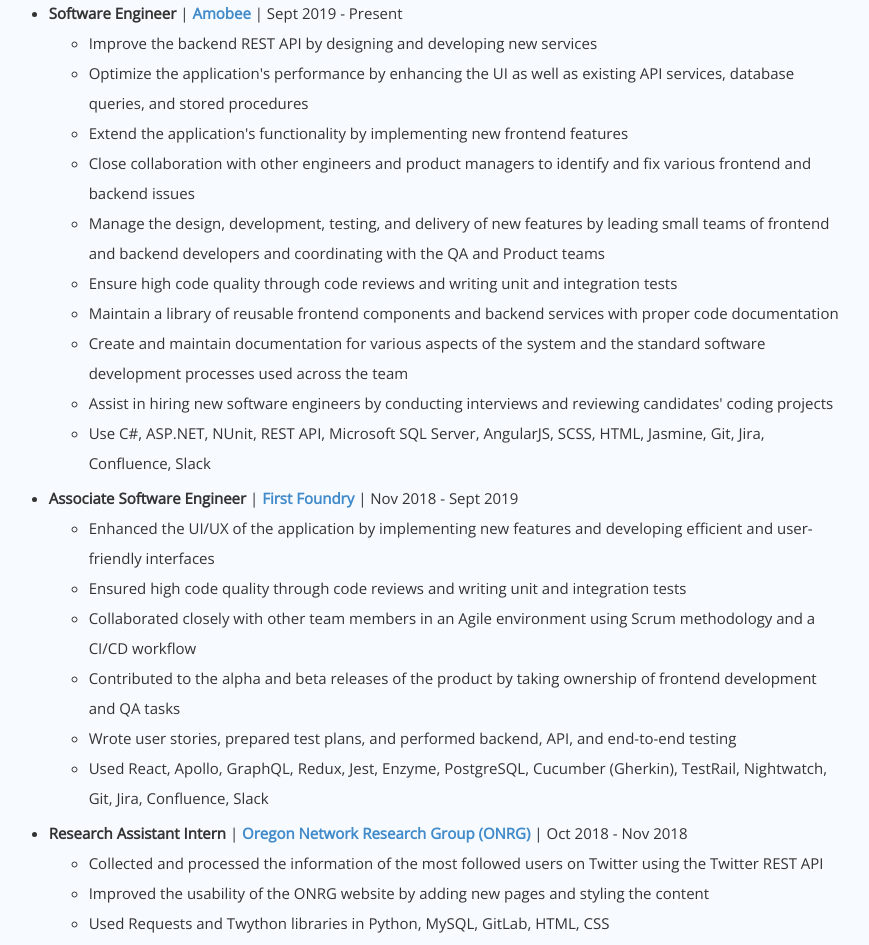
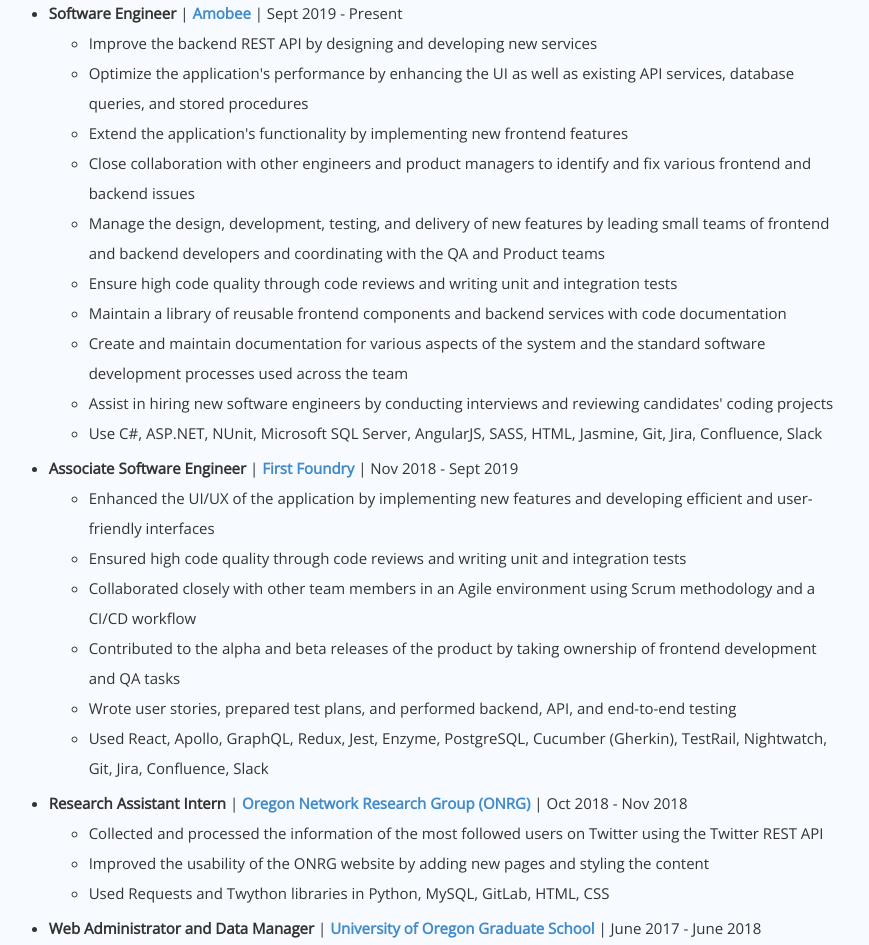
Before and after one commit to hoomanm/hoomanm.github.io, a plain HTML site: page index.html in a window 1280 px wide. Shown: the part 1664-2609 px from the top of the page, without its empty margins (393-1262 px from the left). Drawn offline with nearby package versions, Linux system fonts and the light colour scheme.

Commit message:
Updated resume

```diff
--- a/index.html
+++ b/index.html
@@ -181,10 +181,10 @@
                     <li>Close collaboration with other engineers and product managers to identify and fix various frontend and backend issues</li>
                     <li>Manage the design, development, testing, and delivery of new features by leading small teams of frontend and backend developers and coordinating with the QA and Product teams</li>
                     <li>Ensure high code quality through code reviews and writing unit and integration tests</li>
-                    <li>Maintain a library of reusable frontend components and backend services with proper code documentation</li>
+                    <li>Maintain a library of reusable frontend components and backend services with code documentation</li>
                     <li>Create and maintain documentation for various aspects of the system and the standard software development processes used across the team</li>
                     <li>Assist in hiring new software engineers by conducting interviews and reviewing candidates' coding projects</li>
-                    <li>Use C#, ASP.NET, NUnit, REST API, Microsoft SQL Server, AngularJS, SCSS, HTML, Jasmine, Git, Jira, Confluence, Slack</li>
+                    <li>Use C#, ASP.NET, NUnit, Microsoft SQL Server, AngularJS, SASS, HTML, Jasmine, Git, Jira, Confluence, Slack</li>
                 </ul>
               </li>
               <li class="information-line"><b> Associate Software Engineer </b> | <b> <a href="https://www.firstfoundry.co/" target="_blank" > First Foundry</a> </b> | Nov 2018 - Sept 2019
@@ -269,7 +269,7 @@
               </li>
               <li class="information-line project-item">Implemented several Artificial Intelligence techniques for game playing (Pac-Man game) including informed and uninformed search algorithms, Minimax and Expectimax algorithms, Markov Decision Processes, and Reinforcement Learning, using Python, <b>Artificial Intelligence Course</b>, Fall 2016</li>
 
-              <li class="information-line project-item">Designed and developed a website providing an online platform for playing Scattergories,a multiplayer text-based version of the game, using Ruby on Rails, HTML, CSS, Javascript, jQuery, MySQL, Git; <b>Software Engineering Course</b>, Spring 2015</li>
+              <li class="information-line project-item">Designed and developed a website providing an online platform for playing Scattergories, a multiplayer text-based version of the game, using Ruby on Rails, HTML, CSS, Javascript, jQuery, MySQL, Git; <b>Software Engineering Course</b>, Spring 2015</li>
 
               <li class="information-line project-item">Implemented a document sharing network with emphasis on OSI protocol stack, using Socket Programming APIs in C++; <b>Computer Networks Course</b>, Spring 2015</li>
 
```
